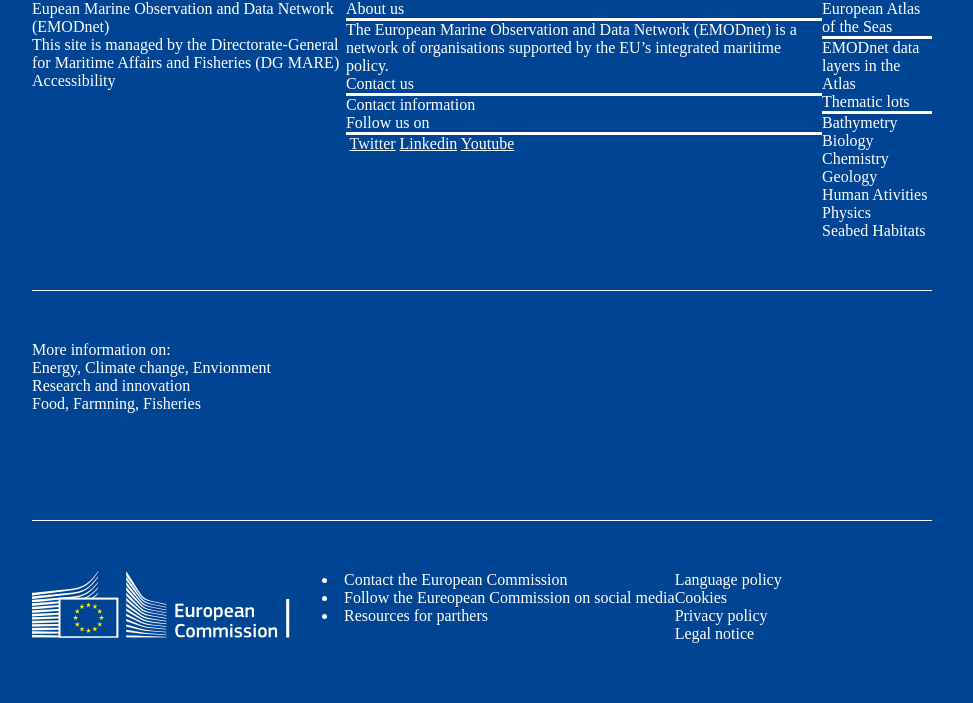
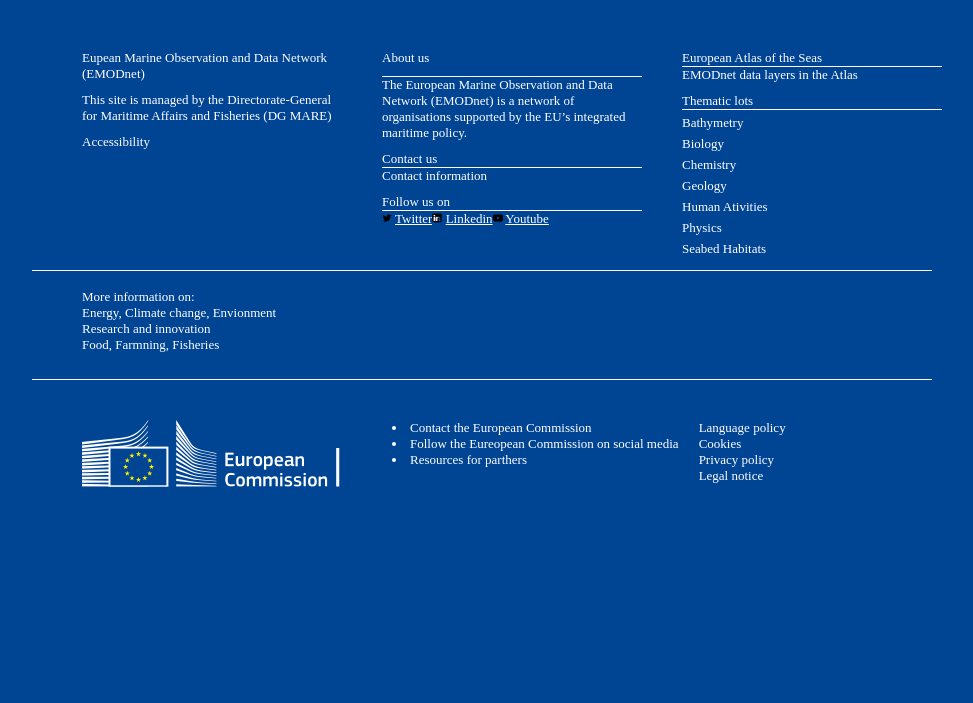
Before and after one commit to LuisAmoretti741/emodnet-footer, a plain HTML site: page index.html in a window 1280 px wide. Shown: the whole page, without its empty margins (158-1131 px from the left). Drawn offline with Linux system fonts and the light colour scheme.

Commit message:
aggiornamento file index e file style

```diff
--- a/index.html
+++ b/index.html
@@ -10,53 +10,53 @@
     <div class="parent">
         <div class="first-child">
             <div class="second-child-fat">
-                <div>
-                    <div>Eupean Marine Observation and Data Network (EMODnet)</div>
-                    <div>This site is managed by the Directorate-General for Maritime Affairs and Fisheries (DG MARE)</div>
+                <div class="second-item">
+                    <div style="margin-bottom: 10px;" >Eupean Marine Observation and Data Network (EMODnet)</div>
+                    <div style="margin-bottom: 10px;">This site is managed by the Directorate-General for Maritime Affairs and Fisheries (DG MARE)</div>
                     <div>Accessibility</div>
                 </div>
-                <div>
-                    <div>About us</div>
+                <div class="second-item">
+                    <div style="margin-bottom: 10px;">About us</div>
                     <div class="divider"></div>
-                    <div>The European Marine Observation and Data Network (EMODnet) is a network of organisations supported by the EU’s integrated maritime policy.</div>
+                    <div style="margin-bottom: 10px;">The European Marine Observation and Data Network (EMODnet) is a network of organisations supported by the EU’s integrated maritime policy.</div>
                     <div>Contact us</div>
                     <div class="divider"></div>
-                    <div>Contact information</div>
+                    <div style="margin-bottom: 10px;">Contact information</div>
                     <div>Follow us on</div>
                     <div class="divider"></div>
-                    <div class="links">
+                    <div style="margin-bottom: 10px;" class="links">
                         <div>
-                            <img src="" alt="">
-                            <a href="">Twitter</a>
+                            <img style="width: 10px;" src="./img/twitter.png" alt="">
+                            <a href="https://x.com/emodnet" target="_blank">Twitter</a>
                         </div>
                         <div>
-                            <img src="" alt="">
-                            <a href="">Linkedin</a>
+                            <img style="width: 10px;" src="./img/linkedin.png" alt="">
+                            <a href="https://www.linkedin.com/company/emodnet" target="_blank">Linkedin</a>
                         </div>
                         <div>
-                            <img src="" alt="">
-                            <a href="">Youtube</a>
+                            <img style="width: 10px;" src="./img/youtube.png" alt="">
+                            <a href="https://www.youtube.com/channel/UCaXRktHQoM5VdtRsCB_Z2YA/videos" target="_blank">Youtube</a>
                         </div>
                     </div>
                 </div>
-                <div>
+                <div class="second-item">
                     <div>European Atlas of the Seas</div>
                     <div class="divider"></div>
-                    <div>EMODnet data layers in the Atlas</div>
+                    <div style="margin-bottom: 10px;">EMODnet data layers in the Atlas</div>
                     <div>Thematic lots</div>
-                    <div class="divider"></div>
-                    <div>Bathymetry</div>
-                    <div>Biology</div>
-                    <div>Chemistry</div>
-                    <div>Geology</div>
-                    <div>Human Ativities</div>
-                    <div>Physics</div>
-                    <div>Seabed Habitats</div>
+                    <div style="margin-bottom: 5px;" class="divider"></div>
+                    <div style="margin-bottom: 5px;">Bathymetry</div>
+                    <div style="margin-bottom: 5px;">Biology</div>
+                    <div style="margin-bottom: 5px;">Chemistry</div>
+                    <div style="margin-bottom: 5px;">Geology</div>
+                    <div style="margin-bottom: 5px;">Human Ativities</div>
+                    <div style="margin-bottom: 5px;">Physics</div>
+                    <div >Seabed Habitats</div>
                 </div>
             </div>
             <div class="divider"></div>
-            <div class="second-child second-child-fat">
-                <div>
+            <div class="second-child">
+                <div class="second-item02">
                     <div>More information on:</div>
                     <div>Energy, Climate change, Envionment</div>
                     <div>Research and innovation</div>
@@ -66,16 +66,16 @@
             <div class="divider"></div>
             <div class="second-child second-child-fat">
                 <div>
-                    <div>
+                    <div style="padding-left: 20px;">
                         <img src="./img/logo-ec--en.webp" alt="logo-ec--en">
                     </div>
                 </div>
-                <div>
+                <div style="padding-left: 20px;">
                     <div><li>Contact the European Commission</li></div>
                     <div><li>Follow the Eureopean Commission on social media</li></div>
                     <div><li>Resources for parthers</li></div>
                 </div>
-                <div>
+                <div style="padding-left: 20px;">
                     <div>Language policy</div>
                     <div>Cookies</div>
                     <div>Privacy policy</div>
--- a/style.css
+++ b/style.css
@@ -1,43 +1,63 @@
 *{
+    font-size: 13px;
     /* border: solid red 1px; */
     background-color: #004494;
     color: white;
+    /* border: 1px solid; */
 }
 html, body{
     margin: 0px;
     padding: 0px;
 }
+/*============================================*/
 .parent{
     display: flex;
-    height: 700px;
+    padding: 20px;
+    height: 600px;
     background-color: #004494;
     justify-content: center;
 }
 .first-child{
     display: flex;
     width:  900px;
+    height: 600px;
     flex-direction: column;
-    gap: 50px;
+    gap: 30px;
     flex-grow: center;
 }
 .second-child{
     display: flex;
+    padding-left: 30px;
     width: 500px;
-    flex-grow: 1;
+    flex-grow: 0;
+    height: 50px;
+}
+.second-item{
+    height: 250px;
+    padding: 20px;
+    width: 500px;
+    display: flex;
+    flex-direction: column;
+}
+.second-item02{
+    justify-content: center;
+    padding: 20px;
+    width: 500px;
+    height: 0;
+    display: flex;
+    flex-direction: column;
 }
 .second-child-fat{
+    margin: 10px;
+    padding-left: 20px;
+    justify-items: center;
+    height: 200px;
     display: flex;
     width: 900px;
-    height: 300px;
-    flex-grow: 1;
     color: white;
-    padding: 0px;
 }
-/* .second-child-2{
-    flex-grow: 2;
-} */
 .divider{
-    height: 3px;
+    height: 1px;
     background-color: white;
 }
 .links{
```
Also changed, not shown: img/linkedin.png (added), img/twitter.png (added), img/youtube.png (added).
